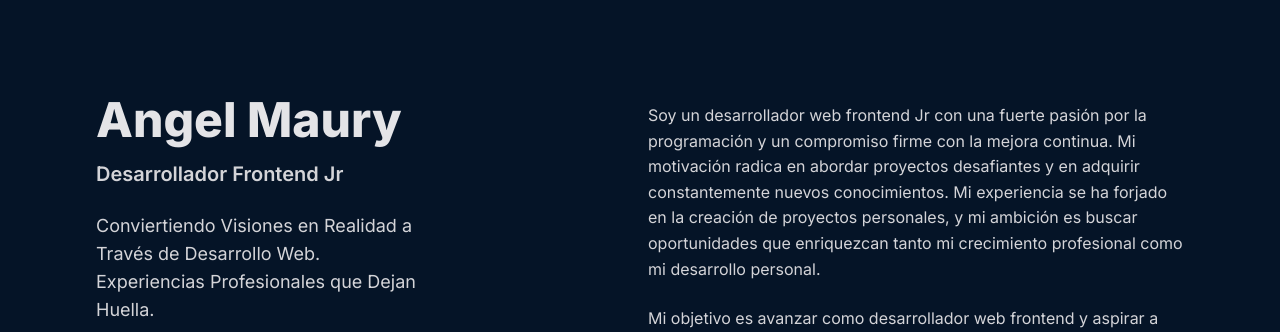
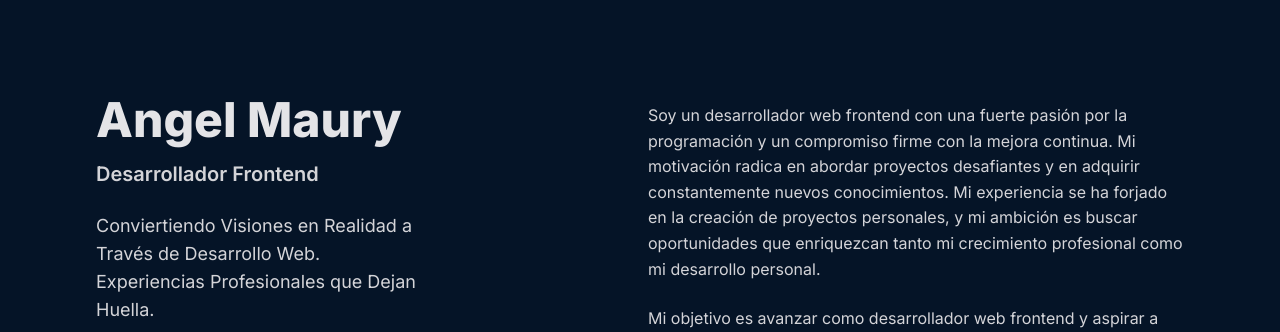
Before and after one commit to angelgmaury/portafolio-personal, a Next.js app: page / in a window 1280 px wide. Shown: the top 332 px of the page. Built offline with nearby package versions, Linux system fonts and the light colour scheme.

Commit message:
changes in the header and about section

```diff
--- a/components/AboutSection.jsx
+++ b/components/AboutSection.jsx
@@ -10,7 +10,7 @@ function AboutSection() {
       <TitleSection title="Acerca De Mí" />
       <div className="text-zinc-300">
         <p className="mt-2 leading-[1.6rem]">
-          Soy un desarrollador web frontend Jr con una fuerte pasión por la
+          Soy un desarrollador web frontend con una fuerte pasión por la
           programación y un compromiso firme con la mejora continua. Mi
           motivación radica en abordar proyectos desafiantes y en adquirir
           constantemente nuevos conocimientos. Mi experiencia se ha forjado en
--- a/components/Header.jsx
+++ b/components/Header.jsx
@@ -17,7 +17,7 @@ function Header() {
         <a href="#home">Angel Maury</a>
       </h1>
       <h2 className="font-semibold mt-2 text-lg lg:text-xl lg:mt-4 text-zinc-300">
-        Desarrollador Frontend Jr
+        Desarrollador Frontend
       </h2>
 
       <p className="mt-4 max-w-sm lg:max-w-xs text-zinc-300 lg:mt-6 lg:text-lg">
```
